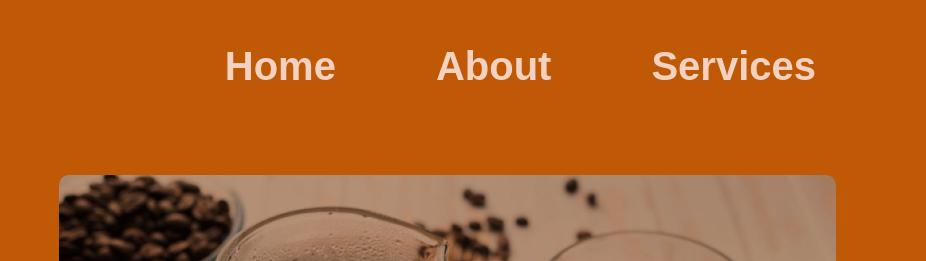
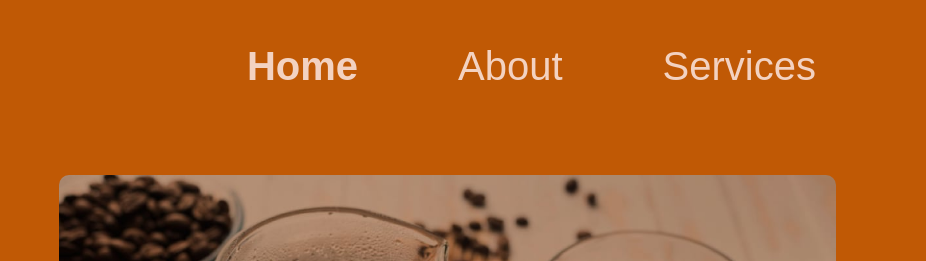
Before and after one commit to NathalieMar-47/Coffe-Espreso, a plain HTML site: page index.html in a window 1280 px wide. Shown: the top 261 px of the page, 354-1280 px from the left. Drawn offline with Linux system fonts and the light colour scheme.

Commit message:
My Codie index.html

```diff
--- a/index.html
+++ b/index.html
@@ -15,7 +15,7 @@
             </div>
             <nav>
                 <ul>
-                    <li><a href="#">Home</a></li>
+                    <li> <b><a href="#">Home</a></b></li>
                     <li><a href="#">About</a></li>
                     <li><a href="#">Services</a></li>
                 </ul>
--- a/style.css
+++ b/style.css
@@ -43,7 +43,6 @@ nav ul li {
 nav ul li a {
     text-decoration: none;
     color: #f3d2c1;
-    font-weight: bold;
     font-size: 40px;
 
 
```
